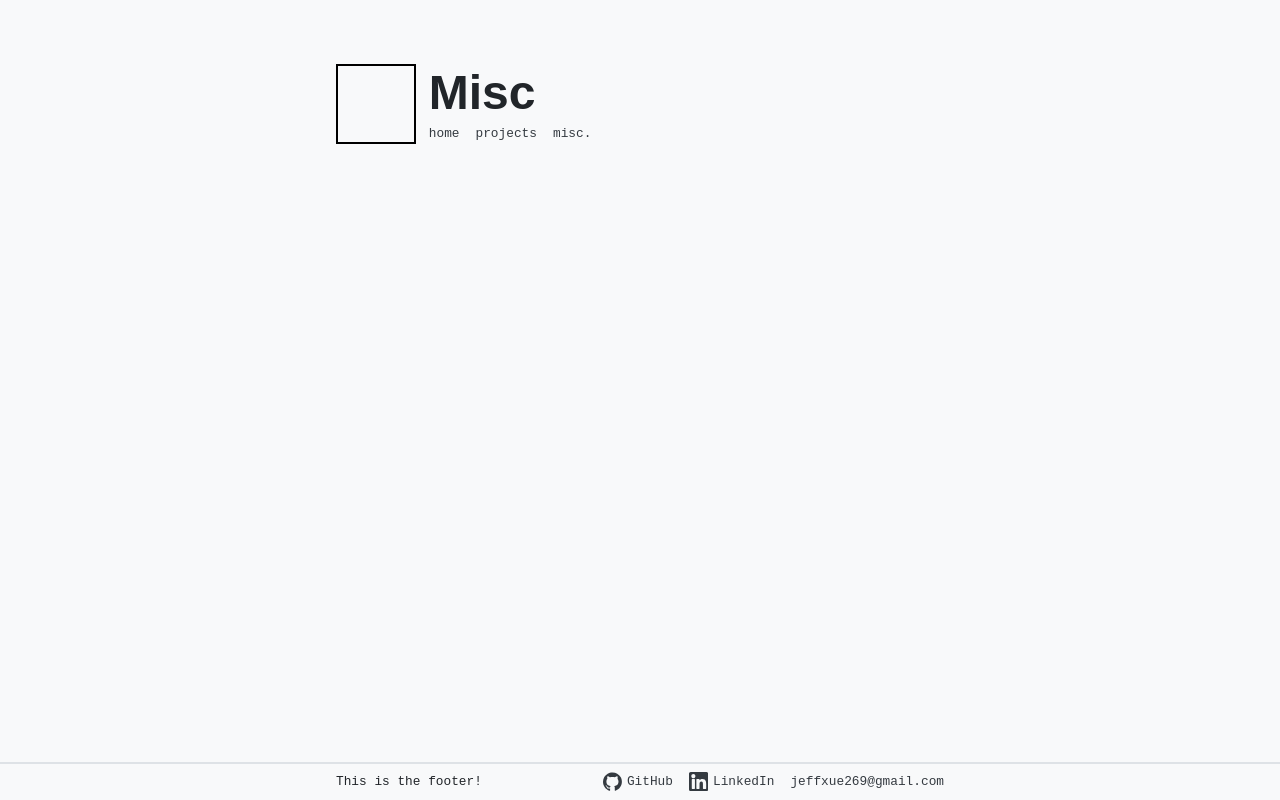
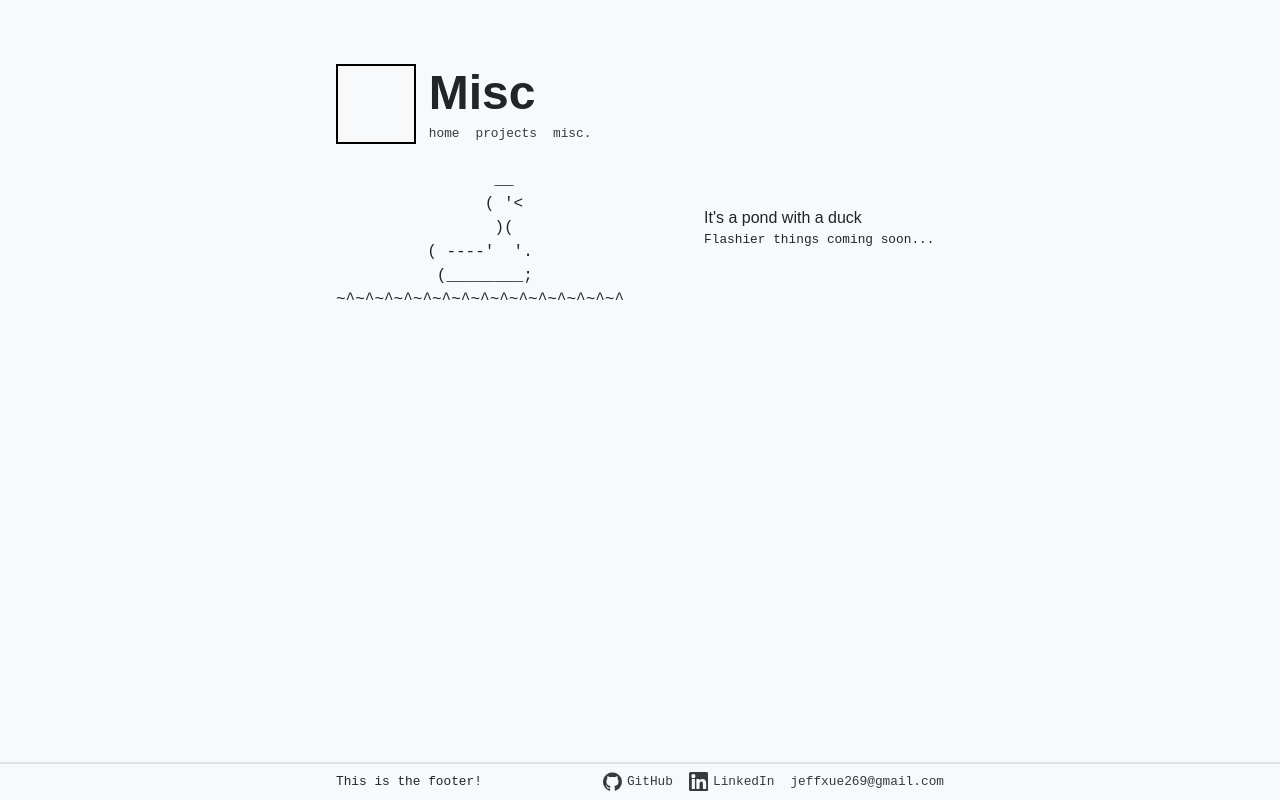
Before and after one commit to jeffrey-xue/jeffrey-xue.github.io, a SvelteKit app: page /misc in a window 1280 px wide. Built offline with nearby package versions, Linux system fonts and the light colour scheme.

Commit message:
add misc page

```diff
--- a/src/routes/misc/+page.svelte
+++ b/src/routes/misc/+page.svelte
@@ -1,6 +1,65 @@
 <script lang="ts">
   import ImgHeader from "$lib/components/ImgHeader.svelte";
   let { data } = $props();
+
+  const duck = String.raw`
+       __
+      ( '<
+       )(
+( ----'  '.
+ (________;`;
+
+  const waterStates = ["^~".repeat(15), "~^".repeat(15)];
+
+  let waterIndex = $state(0);
+
+  $effect(() => {
+    const interval = setInterval(() => {
+      waterIndex = (waterIndex + 1) % waterStates.length;
+    }, 1000);
+
+    return () => clearInterval(interval);
+  });
+
+  const water = $derived(waterStates[waterIndex]);
 </script>
 
 <ImgHeader heading="Misc" />
+
+<div class="container">
+  <div>
+    <div class="duck">
+      <pre>{duck}</pre>
+    </div>
+    <div class="water">{water}</div>
+  </div>
+  <div>
+    <p>It's a pond with a duck</p>
+    <p class="footer">Flashier things coming soon...</p>
+  </div>
+</div>
+
+<style>
+  .container {
+    display: flex;
+    align-items: center;
+    gap: 5rem;
+  }
+  .duck {
+    display: flex;
+    justify-content: center;
+    font-family: monospace;
+  }
+  .water {
+    font-family: monospace;
+    white-space: nowrap;
+    margin: 0;
+    text-align: center;
+  }
+  pre {
+    margin: 0;
+  }
+  p {
+    margin: 0;
+  }
+</style>
```
